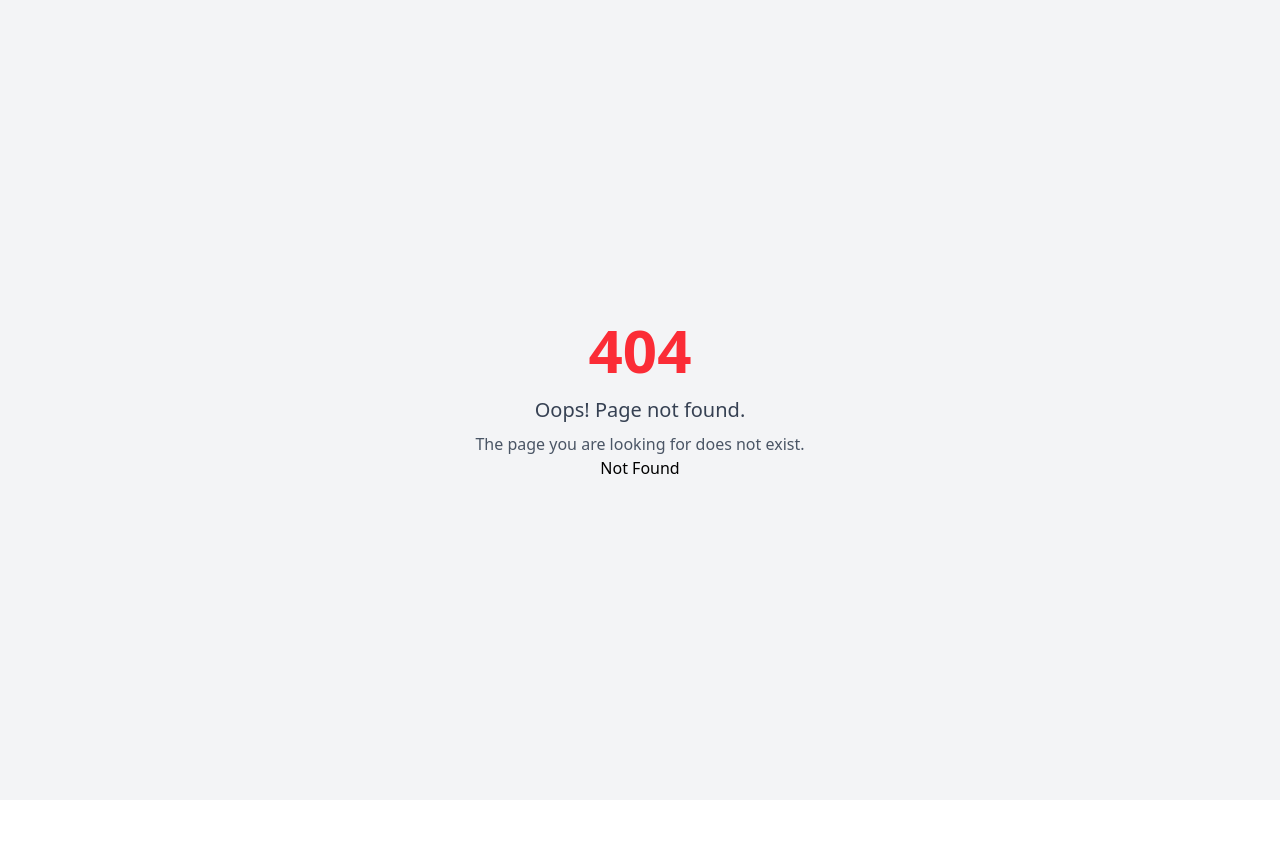
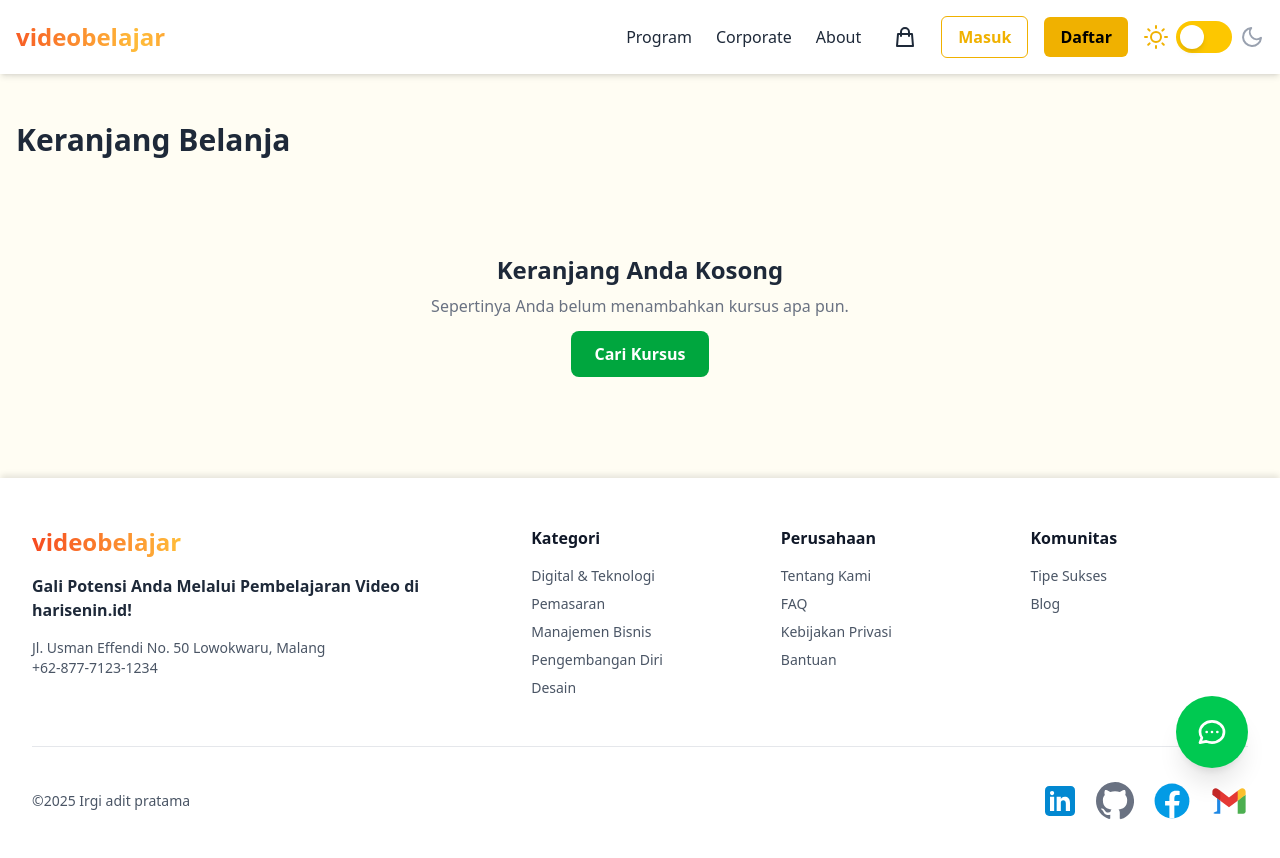
Before and after one commit to irgiadit7/missionFE2-Inter, a React app in the folder FE/: page /cart in a window 1280 px wide. Before the commit this address had no page. Shown: the top 858 px of the page. Before the commit the page ends 800 px from the top, so only its background shows below. Built offline with nearby package versions, Linux system fonts and the light colour scheme; the HTML template or start-up script is replaced by a standard one.

Commit message:
menambahkan fitur cart

```diff
--- /dev/null
+++ b/FE/src/Pages/CartPage.jsx
@@ -0,0 +1,87 @@
+import React, { useContext } from 'react';
+import { useSelector, useDispatch } from 'react-redux';
+import { Link } from 'react-router-dom';
+import { DarkMode } from '../context/DarkMode';
+import { courseData } from '../data/courses';
+import { removeFromCart, incrementQuantity, decrementQuantity } from '../redux/slices/cartSlice';
+import Header from '../components/Layouts/Header';
+import Footer from '../components/Layouts/Footer';
+
+const CartPage = () => {
+    const { isDarkMode } = useContext(DarkMode);
+    const cartItems = useSelector((state) => state.cart.data);
+    const dispatch = useDispatch();
+
+    const cartDetails = cartItems.map(item => {
+        const course = courseData.find(c => c.id === item.id);
+        return { ...course, qty: item.qty };
+    });
+
+    const totalPrice = cartDetails.reduce((total, item) => total + (item.price * item.qty), 0);
+
+    return (
+        <div className={`min-h-screen flex flex-col ${isDarkMode ? 'bg-gray-900 text-white' : 'bg-[#FFFDF3] text-gray-800'}`}>
+            <Header />
+            <main className="container mx-auto px-4 py-12 flex-grow">
+                <h1 className="text-3xl font-bold mb-8">Keranjang Belanja</h1>
+
+                {cartDetails.length > 0 ? (
+                    <div className="grid grid-cols-1 lg:grid-cols-3 gap-8">
+                        {/* Daftar Item */}
+                        <div className="lg:col-span-2 space-y-4">
+                            {cartDetails.map(item => (
+                                <div key={item.id} className={`flex flex-col sm:flex-row items-center p-4 rounded-lg shadow-md ${isDarkMode ? 'bg-gray-800' : 'bg-white'}`}>
+                                    <img src={item.image} alt={item.title} className="w-32 h-20 object-cover rounded-md mb-4 sm:mb-0 sm:mr-6" />
+                                    <div className="flex-grow text-center sm:text-left">
+                                        <h2 className="font-bold">{item.title}</h2>
+                                        <p className="text-sm text-green-600 font-semibold">Rp {item.price}k</p>
+                                    </div>
+                                    <div className="flex items-center gap-4 mt-4 sm:mt-0">
+                                        <div className="flex items-center border rounded-md">
+                                            <button onClick={() => dispatch(decrementQuantity({ id: item.id }))} className="px-3 py-1 hover:bg-gray-200 dark:hover:bg-gray-700">-</button>
+                                            <span className="px-4">{item.qty}</span>
+                                            <button onClick={() => dispatch(incrementQuantity({ id: item.id }))} className="px-3 py-1 hover:bg-gray-200 dark:hover:bg-gray-700">+</button>
+                                        </div>
+                                        <button onClick={() => dispatch(removeFromCart({ id: item.id }))} className="text-red-500 hover:text-red-700">
+                                            <svg xmlns="http://www.w3.org/2000/svg" className="h-6 w-6" fill="none" viewBox="0 0 24 24" stroke="currentColor"><path strokeLinecap="round" strokeLinejoin="round" strokeWidth={2} d="M19 7l-.867 12.142A2 2 0 0116.138 21H7.862a2 2 0 01-1.995-1.858L5 7m5 4v6m4-6v6m1-10V4a1 1 0 00-1-1h-4a1 1 0 00-1 1v3M4 7h16" /></svg>
+                                        </button>
+                                    </div>
+                                </div>
+                            ))}
+                        </div>
+
+                        {/* Ringkasan Belanja */}
+                        <div className="lg:col-span-1">
+                            <div className={`p-6 rounded-lg shadow-lg sticky top-24 ${isDarkMode ? 'bg-gray-800' : 'bg-white'}`}>
+                                <h2 className="text-xl font-bold mb-4">Ringkasan</h2>
+                                <div className="flex justify-between mb-2">
+                                    <span>Subtotal</span>
+                                    <span>Rp {totalPrice}k</span>
+                                </div>
+                                <div className="border-t my-4 dark:border-gray-700"></div>
+                                <div className="flex justify-between font-bold text-lg mb-6">
+                                    <span>Total</span>
+                                    <span>Rp {totalPrice}k</span>
+                                </div>
+                                <button className="w-full bg-green-600 text-white py-3 rounded-lg font-semibold hover:bg-green-700">
+                                    Lanjut ke Pembayaran
+                                </button>
+                            </div>
+                        </div>
+                    </div>
+                ) : (
+                    <div className="text-center py-16">
+                        <h2 className="text-2xl font-semibold mb-2">Keranjang Anda Kosong</h2>
+                        <p className="text-gray-500 mb-6">Sepertinya Anda belum menambahkan kursus apa pun.</p>
+                        <Link to="/" className="bg-green-600 text-white px-6 py-3 rounded-lg font-semibold hover:bg-green-700">
+                            Cari Kursus
+                        </Link>
+                    </div>
+                )}
+            </main>
+            <Footer />
+        </div>
+    );
+};
+
+export default CartPage;
--- a/FE/src/components/Layouts/Header.jsx
+++ b/FE/src/components/Layouts/Header.jsx
@@ -1,5 +1,6 @@
 import React, { useContext, useState, useEffect, useRef } from 'react';
 import { Link, useOutletContext } from 'react-router-dom';
+import { useSelector } from 'react-redux'; // <-- Import useSelector
 import { DarkMode } from '../../context/DarkMode';
 import ThemeToggle from '../Elements/Toggle/ThemeToggle';
 
@@ -13,6 +14,10 @@ const Header = ({ simple = false }) => {
     const [isProfileDropdownOpen, setIsProfileDropdownOpen] = useState(false);
     const profileTimeoutRef = useRef(null);
     const menuTimeoutRef = useRef(null);
+
+    // Ambil data dari Redux store
+    const cartItems = useSelector((state) => state.cart.data);
+    const totalItemsInCart = cartItems.length; // Hitung item unik di keranjang
 
     useEffect(() => {
         const token = localStorage.getItem("token");
@@ -43,7 +48,6 @@ const Header = ({ simple = false }) => {
     };
 
     const handleLinkClick = () => {
-        // Panggil handleToggleMobileMenu untuk menutup navbar saat link diklik
         if(isMobileMenuOpen) {
             handleToggleMobileMenu();
         }
@@ -57,16 +61,8 @@ const Header = ({ simple = false }) => {
 
     const MenuIcon = (props) => <svg {...props} className="w-6 h-6" fill="none" stroke="currentColor" viewBox="0 0 24 24"><path strokeLinecap="round" strokeLinejoin="round" strokeWidth="2" d="M4 6h16M4 12h16m-7 6h7"></path></svg>;
     const CloseIcon = (props) => <svg {...props} className="w-6 h-6" fill="none" stroke="currentColor" viewBox="0 0 24 24"><path strokeLinecap="round" strokeLinejoin="round" strokeWidth="2" d="M6 18L18 6M6 6l12 12"></path></svg>;
-    const SunIcon = (props) => (
-        <svg {...props} xmlns="http://www.w3.org/2000/svg" width="24" height="24" viewBox="0 0 24 24" fill="none" stroke="currentColor" strokeWidth="2" strokeLinecap="round" strokeLinejoin="round">
-            <circle cx="12" cy="12" r="5"></circle><line x1="12" y1="1" x2="12" y2="3"></line><line x1="12" y1="21" x2="12" y2="23"></line><line x1="4.22" y1="4.22" x2="5.64" y2="5.64"></line><line x1="18.36" y1="18.36" x2="19.78" y2="19.78"></line><line x1="1" y1="12" x2="3" y2="12"></line><line x1="21" y1="12" x2="23" y2="12"></line><line x1="4.22" y1="19.78" x2="5.64" y2="18.36"></line><line x1="18.36" y1="5.64" x2="19.78" y2="4.22"></line>
-        </svg>
-    );
-    const MoonIcon = (props) => (
-        <svg {...props} xmlns="http://www.w3.org/2000/svg" width="24" height="24" viewBox="0 0 24 24" fill="none" stroke="currentColor" strokeWidth="2" strokeLinecap="round" strokeLinejoin="round">
-            <path d="M21 12.79A9 9 0 1 1 11.21 3 7 7 0 0 0 21 12.79z"></path>
-        </svg>
-    );
+    const SunIcon = (props) => ( <svg {...props} xmlns="http://www.w3.org/2000/svg" width="24" height="24" viewBox="0 0 24 24" fill="none" stroke="currentColor" strokeWidth="2" strokeLinecap="round" strokeLinejoin="round"><circle cx="12" cy="12" r="5"></circle><line x1="12" y1="1" x2="12" y2="3"></line><line x1="12" y1="21" x2="12" y2="23"></line><line x1="4.22" y1="4.22" x2="5.64" y2="5.64"></line><line x1="18.36" y1="18.36" x2="19.78" y2="19.78"></line><line x1="1" y1="12" x2="3" y2="12"></line><line x1="21" y1="12" x2="23" y2="12"></line><line x1="4.22" y1="19.78" x2="5.64" y2="18.36"></line><line x1="18.36" y1="5.64" x2="19.78" y2="4.22"></line></svg> );
+    const MoonIcon = (props) => ( <svg {...props} xmlns="http://www.w3.org/2000/svg" width="24" height="24" viewBox="0 0 24 24" fill="none" stroke="currentColor" strokeWidth="2" strokeLinecap="round" strokeLinejoin="round"><path d="M21 12.79A9 9 0 1 1 11.21 3 7 7 0 0 0 21 12.79z"></path></svg> );
 
     if (simple) {
         return (
@@ -99,6 +95,14 @@ const Header = ({ simple = false }) => {
                             <div onMouseEnter={() => handleMenuMouseEnter('about')}><button className={`hover:text-yellow-500 transition-colors duration-200 ${openMenu === 'about' ? 'text-yellow-500' : ''}`}>About</button></div>
                         </nav>
                         <div className="flex items-center space-x-4">
+                            <Link to="/cart" className="relative p-2 hover:bg-gray-100 dark:hover:bg-gray-700 rounded-full">
+                                <svg xmlns="http://www.w3.org/2000/svg" className="h-6 w-6" fill="none" viewBox="0 0 24 24" stroke="currentColor"><path strokeLinecap="round" strokeLinejoin="round" strokeWidth={2} d="M16 11V7a4 4 0 00-8 0v4M5 9h14l1 12H4L5 9z" /></svg>
+                                {totalItemsInCart > 0 && (
+                                    <span className="absolute top-0 right-0 flex items-center justify-center w-5 h-5 text-xs font-bold text-white bg-red-500 rounded-full">
+                                        {totalItemsInCart}
+                                    </span>
+                                )}
+                            </Link>
                             {isLoggedIn ? (
                                 <div className="relative" onMouseEnter={handleProfileMouseEnter} onMouseLeave={handleProfileMouseLeave}>
                                     <div className="flex items-center gap-3 cursor-pointer">
@@ -129,6 +133,14 @@ const Header = ({ simple = false }) => {
                         </div>
                     </div>
                     <div className="flex items-center md:hidden">
+                        <Link to="/cart" className="relative p-2 mr-2 hover:bg-gray-100 dark:hover:bg-gray-700 rounded-full">
+                            <svg xmlns="http://www.w3.org/2000/svg" className="h-6 w-6" fill="none" viewBox="0 0 24 24" stroke="currentColor"><path strokeLinecap="round" strokeLinejoin="round" strokeWidth={2} d="M16 11V7a4 4 0 00-8 0v4M5 9h14l1 12H4L5 9z" /></svg>
+                            {totalItemsInCart > 0 && (
+                                <span className="absolute top-0 right-0 flex items-center justify-center w-5 h-5 text-xs font-bold text-white bg-red-500 rounded-full">
+                                    {totalItemsInCart}
+                                </span>
+                            )}
+                        </Link>
                         <button onClick={handleToggleMobileMenu} className={`p-2 rounded-md ${isDarkMode ? 'text-white hover:bg-gray-700' : 'text-gray-800 hover:bg-gray-100'}`}>
                             {isMobileMenuOpen ? <CloseIcon /> : <MenuIcon />}
                         </button>
--- a/FE/src/main.jsx
+++ b/FE/src/main.jsx
@@ -20,6 +20,7 @@ import DashboardPage from './Pages/admin/DashboardPage.jsx';
 import AdminProtectedRoute from './components/Layouts/AdminProtectedRoute.jsx';
 import AddNewProductPage from './Pages/admin/AddNewProductPage.jsx';
 import EditProductPage from './Pages/admin/EditProductPage.jsx';
+import CartPage from './Pages/CartPage';
 
 const router = createBrowserRouter([
   {
@@ -60,6 +61,10 @@ const router = createBrowserRouter([
         path: "/certificate/:id",
         element: <CertificatePage />,
       },
+       {
+        path: "/cart",
+        element: <CartPage />,
+      },
       {
         path: "/admin/products",
         element: (
--- a/FE/src/redux/slices/cartSlice.js
+++ b/FE/src/redux/slices/cartSlice.js
@@ -1,22 +1,47 @@
 import { createSlice } from "@reduxjs/toolkit";
 
-const cartSlice = createSlice ({
+const updateLocalStorage = (cart) => {
+    localStorage.setItem('cart', JSON.stringify(cart));
+};
+
+const cartSlice = createSlice({
     name: "cart",
     initialState: {
         data: JSON.parse(localStorage.getItem("cart")) || [],
     },
     reducers: {
         addToCart(state, action) {
-            const itemInCart = state.data.find((item) => item.id === action.payload.id
-        );
+            const itemInCart = state.data.find((item) => item.id === action.payload.id);
             if (itemInCart) {
                 itemInCart.qty++;
-            }else {
-                state.data.push(action.payload);
+            } else {
+                state.data.push({ ...action.payload, qty: 1 });
             }
+            updateLocalStorage(state.data);
+        },
+        removeFromCart(state, action) {
+            state.data = state.data.filter((item) => item.id !== action.payload.id);
+            updateLocalStorage(state.data);
+        },
+        incrementQuantity(state, action) {
+            const item = state.data.find((item) => item.id === action.payload.id);
+            if (item) {
+                item.qty++;
+            }
+            updateLocalStorage(state.data);
+        },
+        decrementQuantity(state, action) {
+            const item = state.data.find((item) => item.id === action.payload.id);
+            if (item && item.qty > 1) {
+                item.qty--;
+            } else {
+                // Jika qty 1 atau kurang, hapus item
+                state.data = state.data.filter((item) => item.id !== action.payload.id);
+            }
+            updateLocalStorage(state.data);
         },
     },
 });
 
-export const { addToCart } = cartSlice.actions;
+export const { addToCart, removeFromCart, incrementQuantity, decrementQuantity } = cartSlice.actions;
 export default cartSlice.reducer;
```
